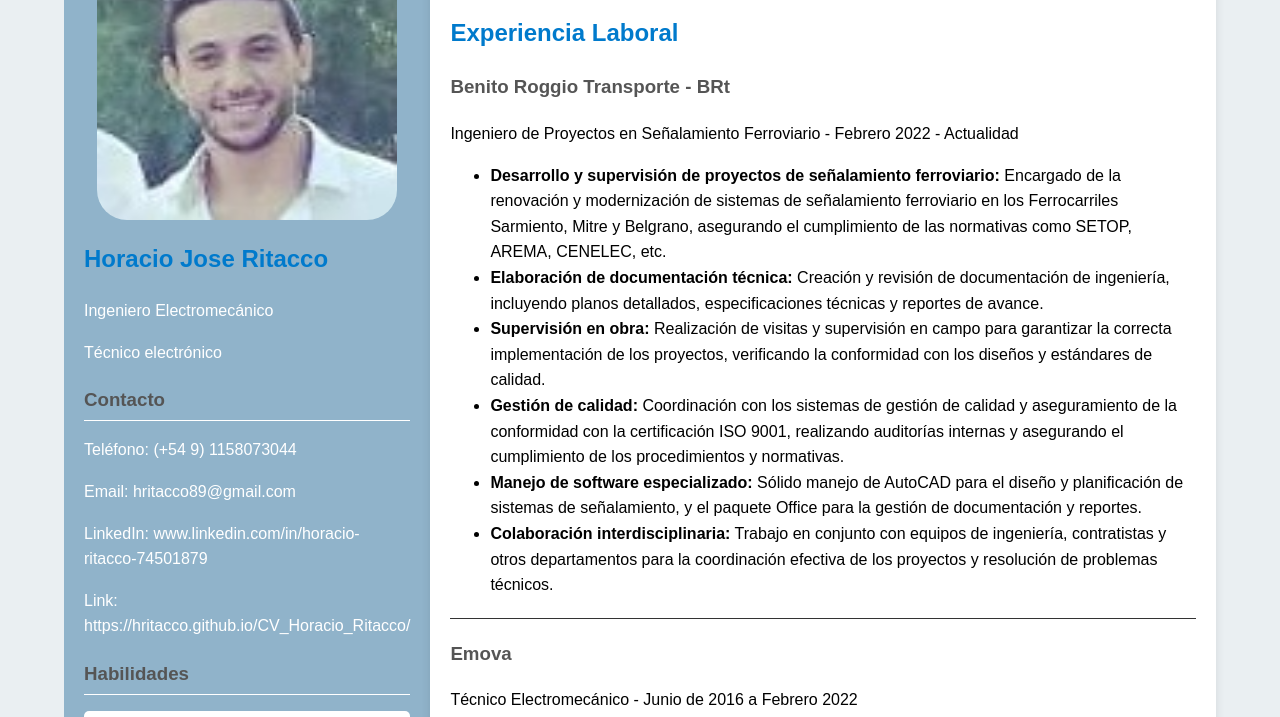
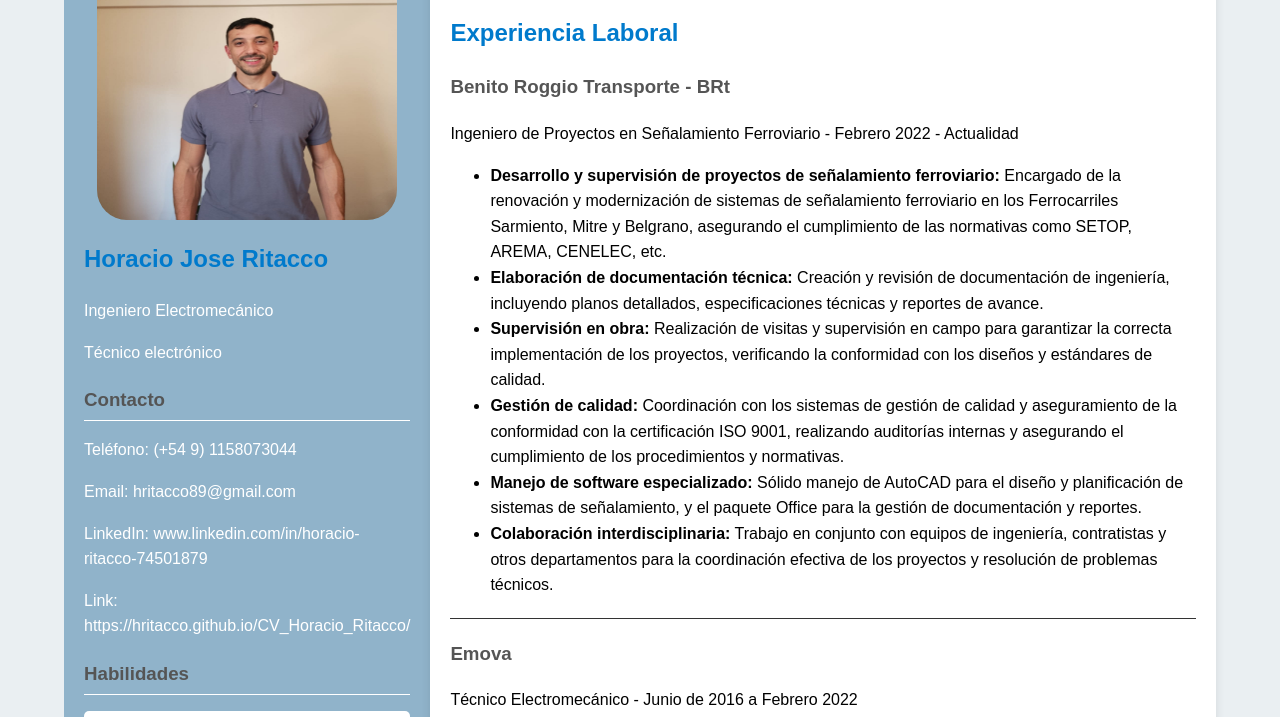
Before and after one commit to hritacco/CV_Horacio_Ritacco, a plain HTML site: page index.html in a window 1280 px wide. Shown: the part 100-817 px from the top of the page. Drawn offline with Linux system fonts and the light colour scheme.

Commit message:
Update index.html

```diff
--- a/index.html
+++ b/index.html
@@ -10,7 +10,7 @@
     <div class="container">
         <aside class="sidebar">
             <div class="profile">
-                <img src="foto_hr.jpg" alt="Tu Foto" class="profile-pic">
+                <img src="foto_hr.jpeg" alt="Tu Foto" class="profile-pic">
                 <h2>Horacio Jose Ritacco</h2>
                 <p>Ingeniero Electromecánico</p>
                 <p>Técnico electrónico</p>
```
